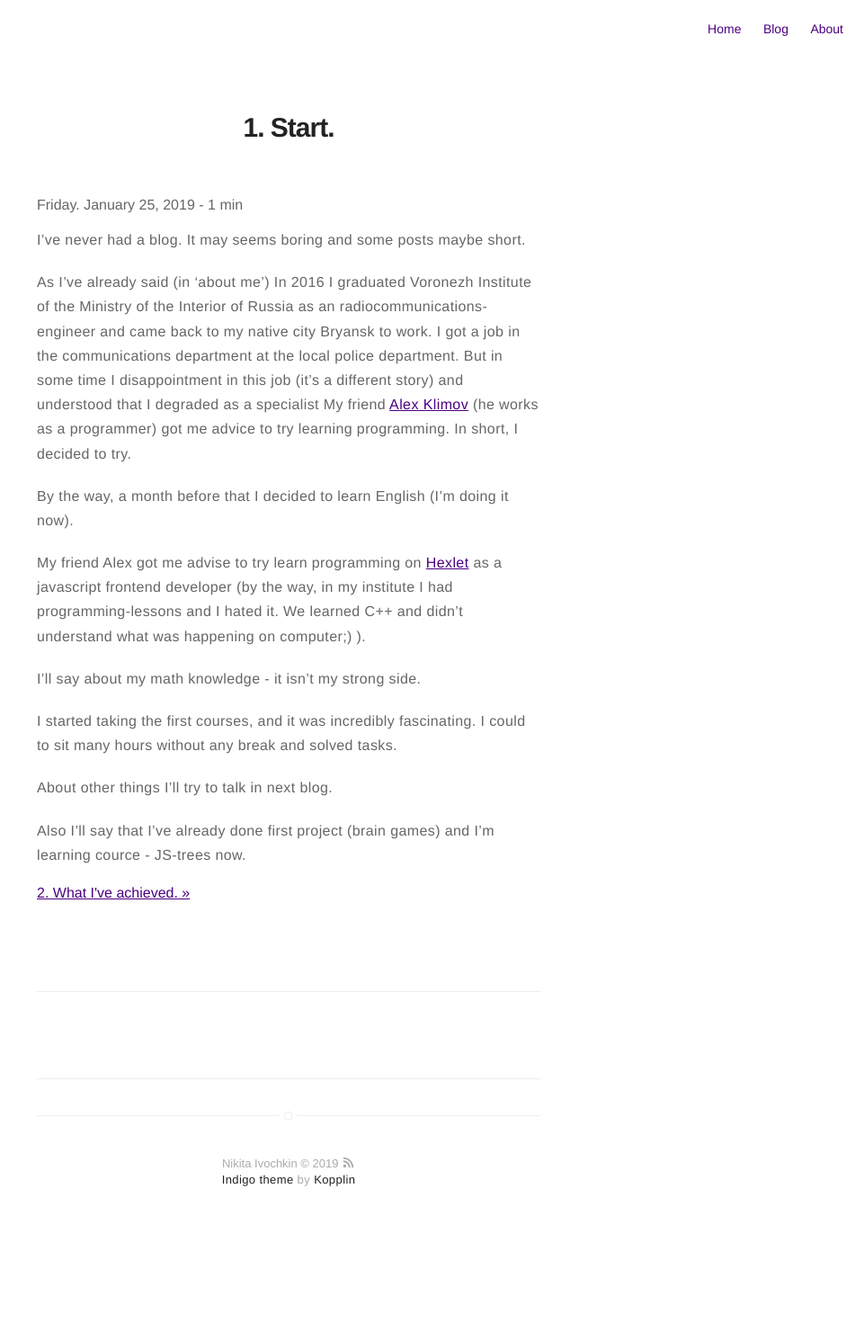
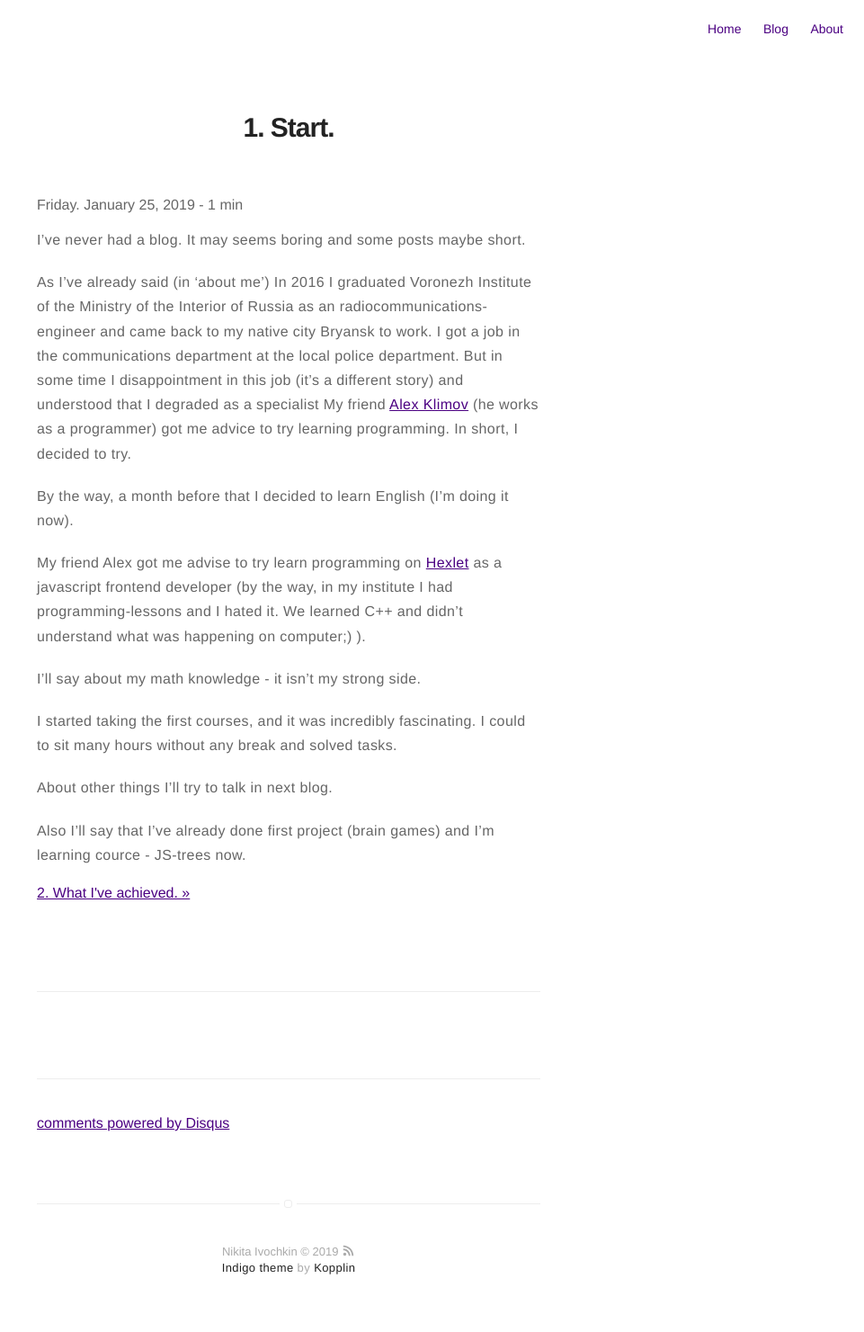
Before and after one commit to nikitaivochkin/nikitaivochkin.github.io, a Jekyll site: the page built from _posts/2019-01-24-about-me.md, in a window 1280 px wide. Shown: the whole page at 90% size, without its empty margins (319-1280 px from the left). Built offline with Jekyll 4.4.1, drawn with Linux system fonts in a browser that asks for light colours; comment, search, counter and statistics services are not loaded; before the commit the page ends 1383 px from its top, so only the background shows below that; part of the change alters nothing that is shown.

Commit message:
add disqus

```diff
--- a/_config.yml
+++ b/_config.yml
@@ -4,8 +4,11 @@ external-image: false
 picture: assets/images/avatar.jpg
 resume: 'true'
 resume-external: true
-url: ''
+url: https://nikitaivochkin.github.io/
 permalink: '/:title/'
+disqus:
+  shortname: https-nikitaivochkin-github-io # enter this from your disqus account
+  categories: [blog, project] # only show disqus for posts that have these categories
 github: nikitaivochkin
 facebook: nikita.ivochkin.7
 vk: id195111736
--- a/_includes/disqus.html
+++ b/_includes/disqus.html
@@ -1,7 +1,6 @@
 <section class="disqus">
     <div id="disqus_thread"></div>
     <script type="text/javascript">
-
         var disqus_config = function () {
             this.page.url = '{{ site.url }}{{ page.url | replace:"index.html","" }}';
             this.page.identifier = '{{ page.id }}';
```
